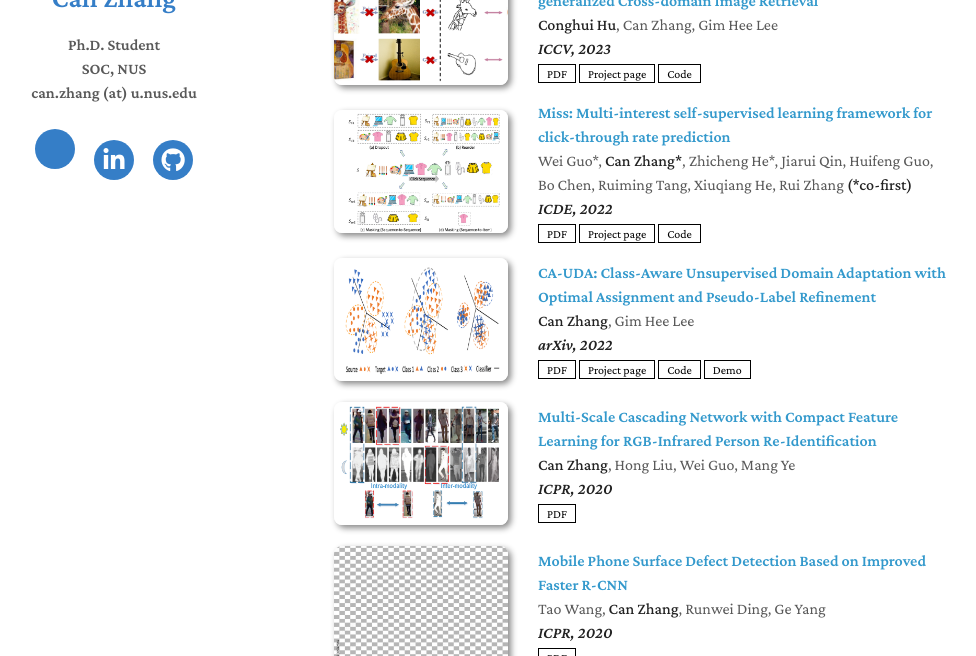
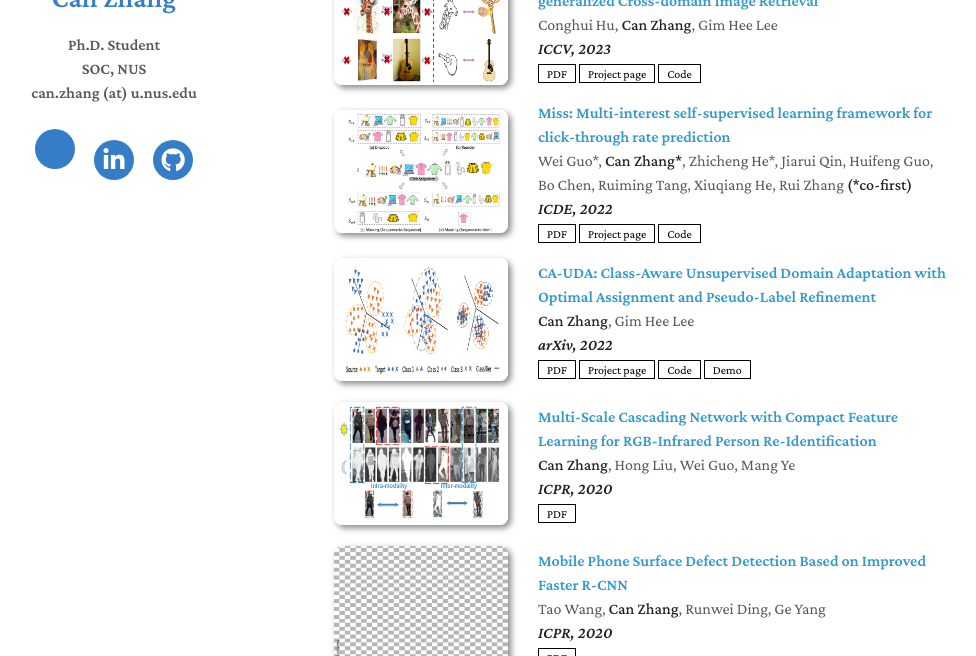
Before and after one commit to lulusindazc/can-zhang, a Jekyll site: the page built from index.md, in a window 1280 px wide and 900 px high, scrolled down 709 px, cut to the strip 244-900 px from the top of the window. Shown: the whole strip, without its empty margins (156-1132 px from the left). Built offline with Jekyll 4.4.1, drawn with Linux system fonts in a browser that asks for light colours; nearby versions of some CDN libraries; a style sheet for code colours, icons or effects is not loaded; our own code applies the rules of GitHub Pages for plain Markdown files.

Commit message:
Initial commit

```diff
--- a/index.md
+++ b/index.md
@@ -72,7 +72,7 @@ My research interests lie broadly in the field of computer vision (CV), machine
   </div>
   <div id="podia_3d" class="col-sm-9" style="position: relative;width: 100%;padding-right: 15px;padding-left: 20px;">
       <div class="title"><a href="======">Unsupervised Feature Representation Learning for Domain-generalized Cross-domain Image Retrieval</a></div>
-      <div class="author"><strong>Conghui Hu</strong>, Can Zhang, Gim Hee Lee</div>
+      <div class="author">Conghui Hu, <strong>Can Zhang</strong>, Gim Hee Lee</div>
       <div class="periodical"><em><strong>ICCV, 2023</strong></em>
       </div>
     <div class="links">
```
Also changed, not shown: assets/research/DG-UCDIR_teaser.png.
